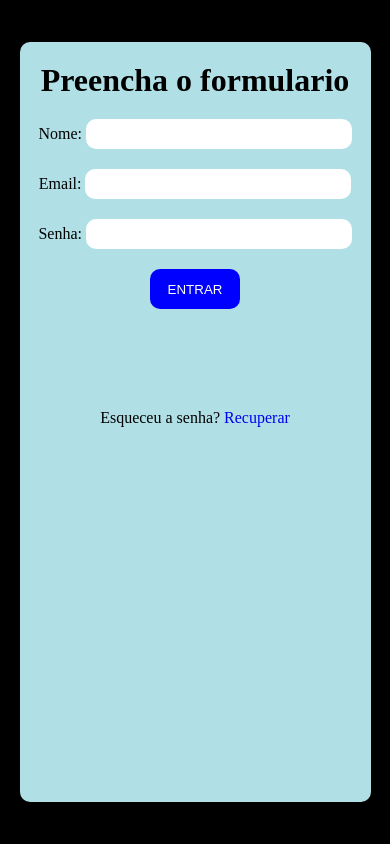
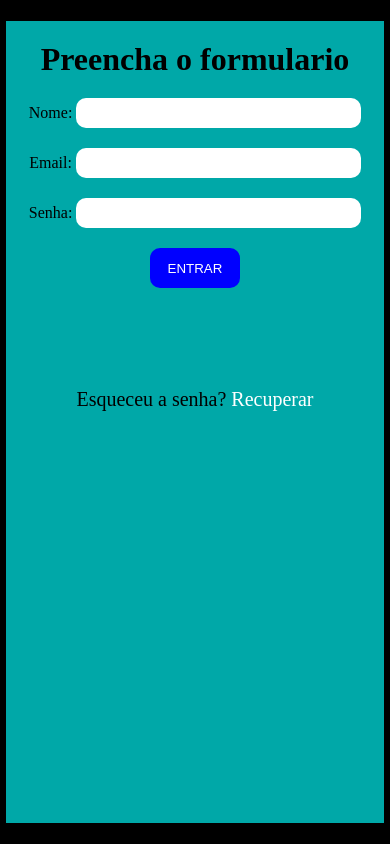
Before and after one commit to Uberdanalmeida/formulario-react, a React (Vite) app: page / in a window 390 px wide. Built offline with nearby package versions, Linux system fonts and the light colour scheme.

Commit message:
Mudando o visual do mo0do mobile.

```diff
--- a/src/Components/Formul.jsx
+++ b/src/Components/Formul.jsx
@@ -1,6 +1,6 @@
 function Formul() {
     return(
-        <div className="oee">
+        <div className="formu">
             <form action="">
                 <h1>Preencha o formulario</h1>
                 <p>Nome: <input type="text" name="" id="" /></p>
--- a/src/index.css
+++ b/src/index.css
@@ -64,9 +64,17 @@ a {
         background-color: black;
     }
 
-    .oee {
-        height: 90vh;
-        width: 90vw;
-        border-radius: 10px;
+    .formu {
+        background-color: rgba(0, 255, 255, 0.658);
+        height: 95vh;
+        width: 97vw;
+    }
+
+    a {
+        color: white;
+    }
+
+    .recuperar, a {
+        font-size: 20px;
     }
 }
```
